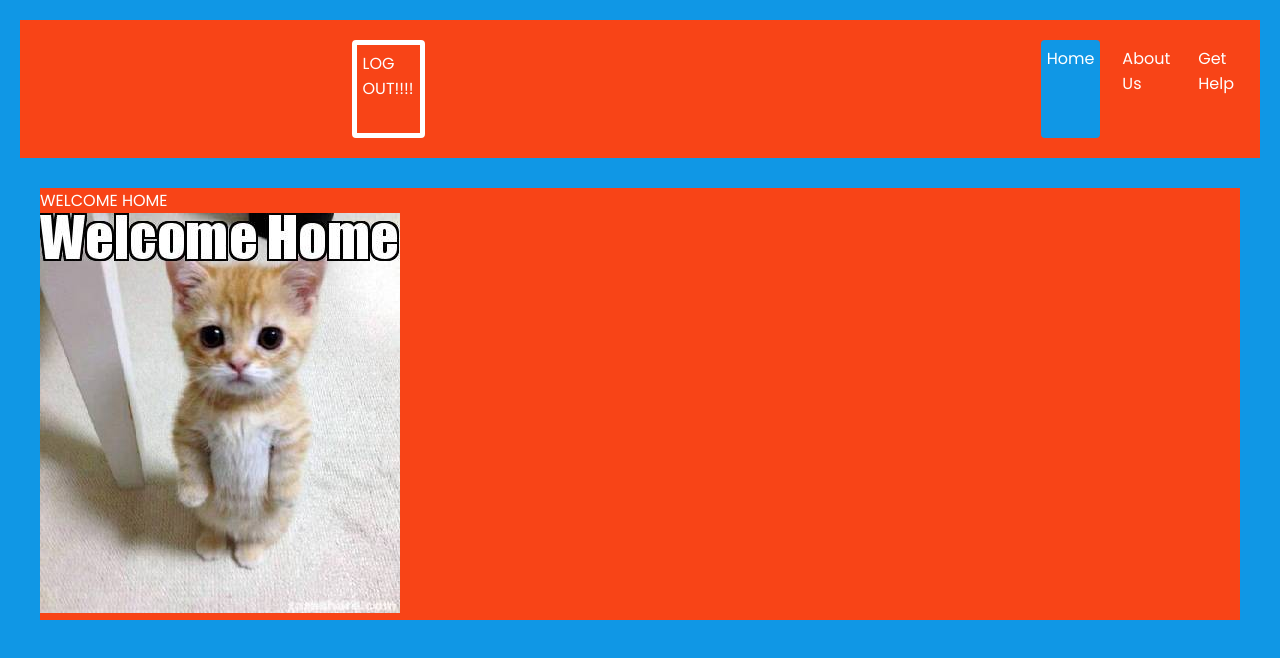
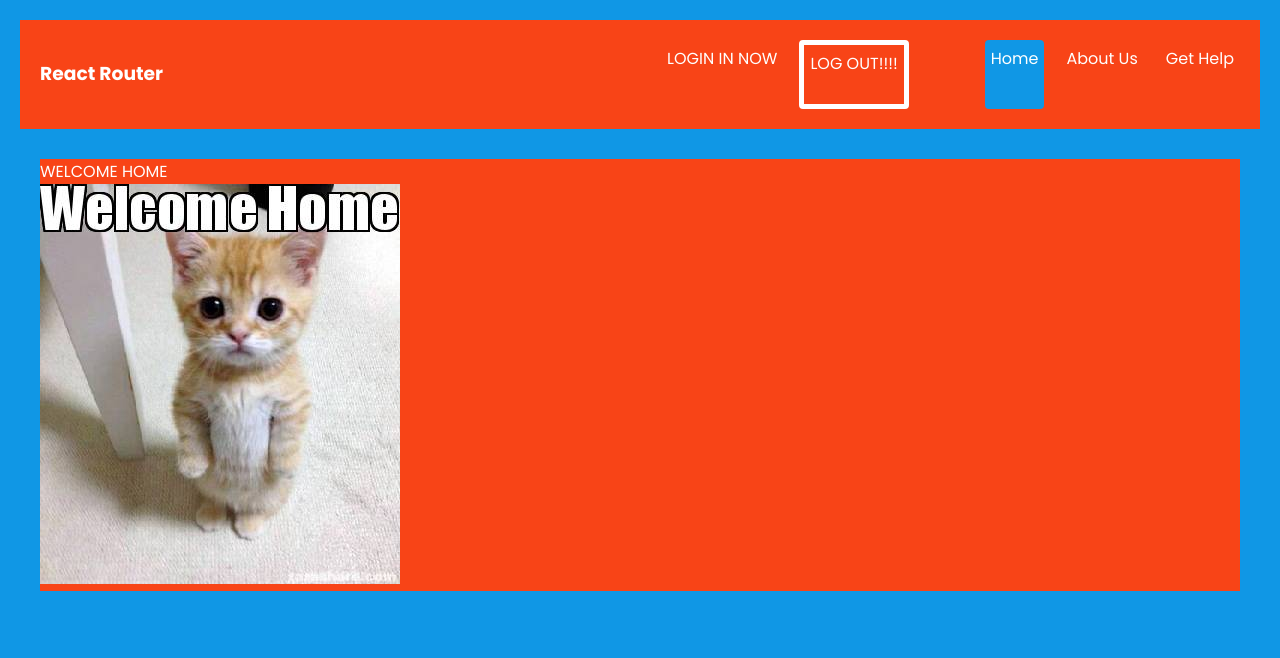
Before and after one commit to DeltaV-Instructor/react-router-dom, a React (Create React App) app: page / in a window 1280 px wide. Shown: the top 658 px of the page. Built offline with nearby package versions, Linux system fonts and the light colour scheme.

Commit message:
add logout functionality

```diff
--- a/src/components/NavHeader.js
+++ b/src/components/NavHeader.js
@@ -7,10 +7,11 @@ class NavHeader extends React.Component {
       <>
         <section className="root-layout">
           <header>
+
             <nav>
               <h1>React Router</h1>
-              <NavLink to="login" className="login-button" >LOGIN IN NOW</NavLink>
-              <NavLink to="logout" className="login-button" >LOG OUT!!!!</NavLink>
+              <NavLink to="login"  className="login-butto">LOGIN IN NOW</NavLink>
+              <NavLink to="logout" className="login-button">LOG OUT!!!!</NavLink>
 
               <NavLink to="/">Home</NavLink>
               <NavLink to="about">About Us</NavLink>
--- a/src/index.css
+++ b/src/index.css
@@ -81,5 +81,5 @@ main {
 /* faq */
 .login-button {
   border: 5px solid white;
-  margin-right: 600px;
+  margin-right: 60px;
 }
```
